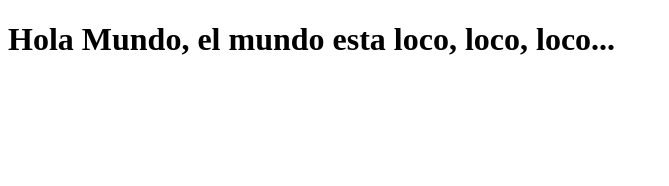
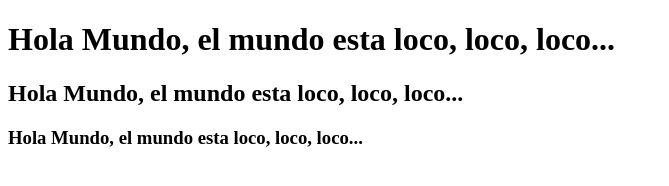
Before and after one commit to jafprofesor/nueva, a plain HTML site: page index.html in a window 1280 px wide. Shown: the whole page, without its empty margins (0-669 px from the left). Drawn offline with Linux system fonts and the light colour scheme.

Commit message:
Agregar encabezados h2 y h3 en el archivo index.html

```diff
--- a/index.html
+++ b/index.html
@@ -7,5 +7,7 @@
 </head>
 <body>
     <h1>Hola Mundo, el mundo esta loco, loco, loco...</h1>
+    <h2>Hola Mundo, el mundo esta loco, loco, loco...</h2>
+    <h3>Hola Mundo, el mundo esta loco, loco, loco...</h3>
 </body>
 </html>
```
